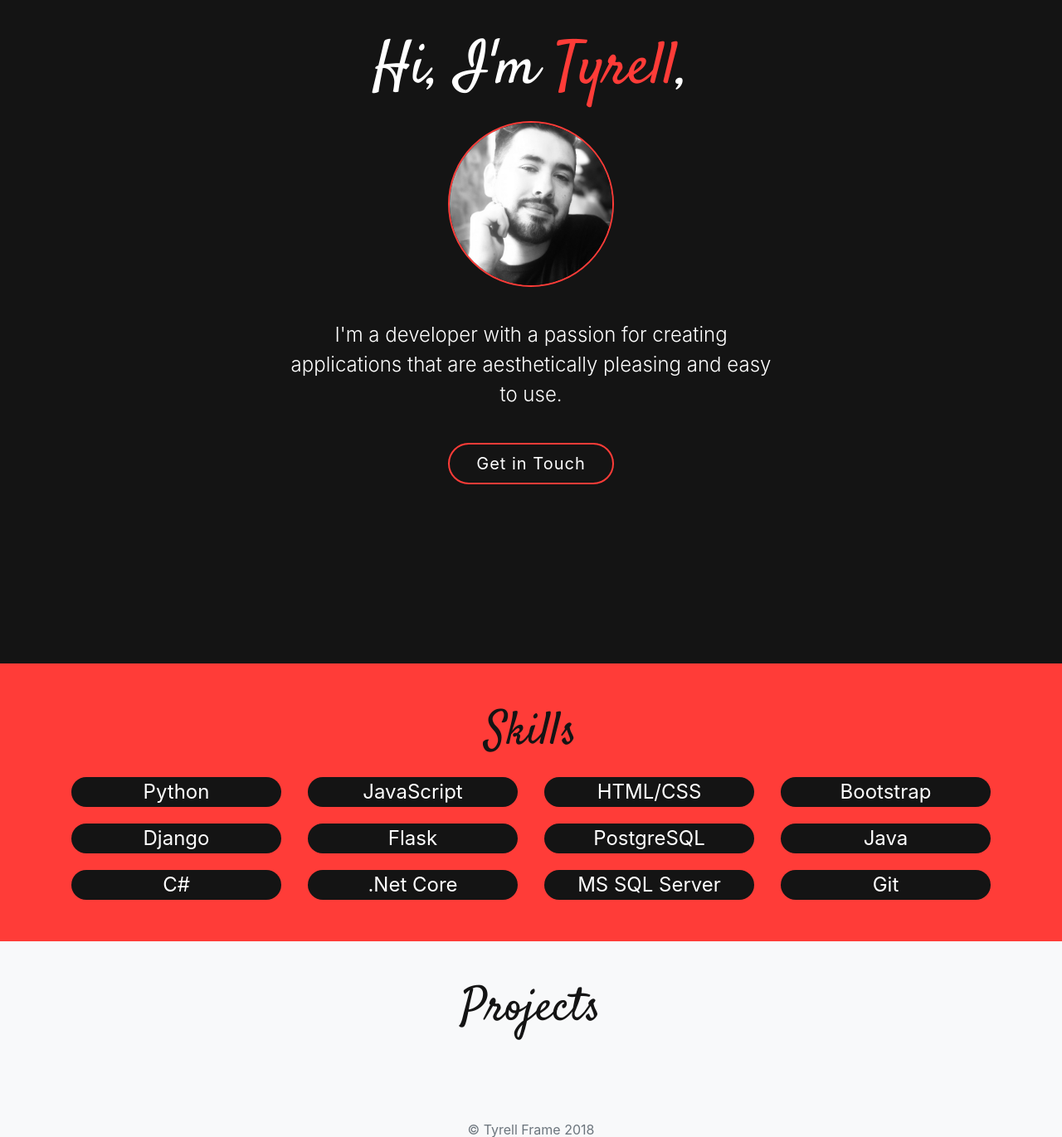
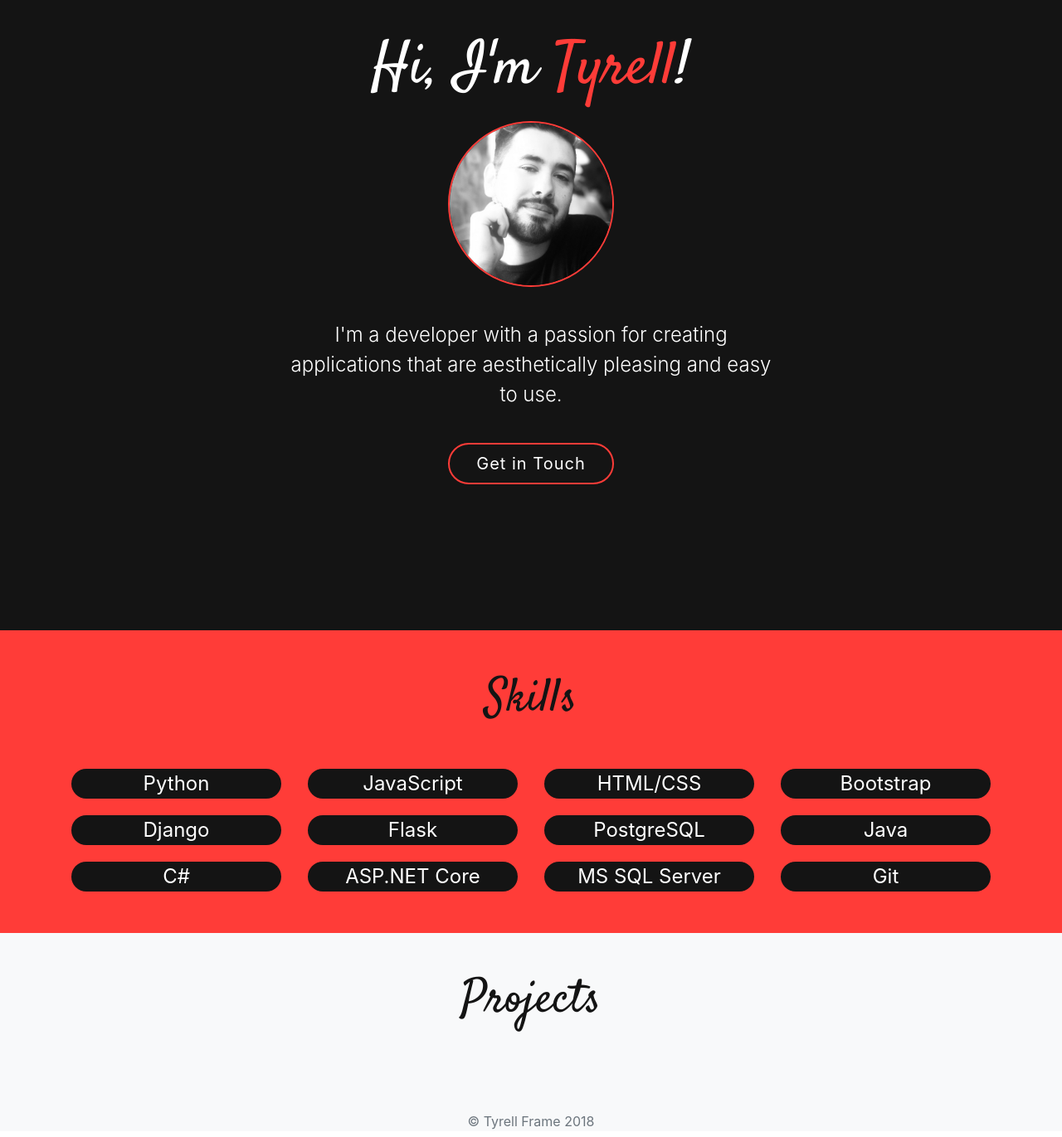
Before and after one commit to tlframe2/portfolio, a Django app: page / in a window 1280 px wide. Shown: the part 64-1435 px from the top of the page at 83% size. Run offline with Django 3.2, Linux system fonts and the light colour scheme; data that the repository does not hold is empty; some libraries are stand-ins or nearby versions.

Commit message:
updated css to fix text overflow

```diff
--- a/jobs/static/jobs/css/style.css
+++ b/jobs/static/jobs/css/style.css
@@ -23,7 +23,7 @@ a {
 .bg-jumbotron {
     background-color: #141414;
     padding-top: 40px;
-    height: 100vh;
+    height: 95vh;
     padding-bottom: 50px;
 }
 
@@ -68,6 +68,10 @@ a {
     padding: 50px;
 }
 
+.skills h1 {
+    padding-bottom: 30px;
+}
+
 .skills, .projects h1 {
     color: #141414;
 }
@@ -110,6 +114,10 @@ footer {
 
 @media (max-width: 768px) {
 
+    .bg-jumbotron {
+        height: auto;
+    }
+
     [class*="col-"] {
         margin-bottom: 15px;
     }
--- a/jobs/templates/jobs/home.html
+++ b/jobs/templates/jobs/home.html
@@ -49,7 +49,7 @@
 
       <section class="bg-jumbotron text-center" id="intro">
         <div class="container">
-          <h1 class="jumbotron-heading text-white display-3">Hi, I'm <span style="color:#FF3C38;">Tyrell</span>,</h1>
+          <h1 class="jumbotron-heading text-white display-3">Hi, I'm <span style="color:#FF3C38;">Tyrell</span>!</h1>
           <img src="../../static/jobs/images/profile-pic.jpg" class="profile-pic">
           <div class="tagline">
             <p class="lead text-white tagline-text">
@@ -80,7 +80,7 @@
           </div>
           <div class="row">
             <div class="text-center col-sm mx-3 skill-block">C#</div>
-            <div class="text-center col-sm mx-3 skill-block">.Net Core</div>
+            <div class="text-center col-sm mx-3 skill-block">ASP.NET Core</div>
             <div class="text-center col-sm mx-3 skill-block">MS SQL Server</div>
             <div class="text-center col-sm mx-3 skill-block">Git</div>
           </div>
@@ -118,14 +118,6 @@
       </div>
     </footer>
 
-    <!-- Bootstrap core JavaScript
-    ================================================== -->
-    <!-- Placed at the end of the document so the pages load faster -->
-    <!-- <script src="https://code.jquery.com/jquery-3.2.1.slim.min.js" integrity="sha384-KJ3o2DKtIkvYIK3UENzmM7KCkRr/rE9/Qpg6aAZGJwFDMVNA/GpGFF93hXpG5KkN" crossorigin="anonymous"></script>
-    <script>window.jQuery || document.write('<script src="../../../../assets/js/vendor/jquery-slim.min.js"><\/script>')</script>
-    <script src="../../../../assets/js/vendor/popper.min.js"></script>
-    <script src="../../../../dist/js/bootstrap.min.js"></script>
-    <script src="../../../../assets/js/vendor/holder.min.js"></script> -->
     <script src="https://code.jquery.com/jquery-3.2.1.slim.min.js" integrity="sha384-KJ3o2DKtIkvYIK3UENzmM7KCkRr/rE9/Qpg6aAZGJwFDMVNA/GpGFF93hXpG5KkN" crossorigin="anonymous"></script>
     <script src="https://cdnjs.cloudflare.com/ajax/libs/popper.js/1.12.9/umd/popper.min.js" integrity="sha384-ApNbgh9B+Y1QKtv3Rn7W3mgPxhU9K/ScQsAP7hUibX39j7fakFPskvXusvfa0b4Q" crossorigin="anonymous"></script>
     <script src="https://maxcdn.bootstrapcdn.com/bootstrap/4.0.0/js/bootstrap.min.js" integrity="sha384-JZR6Spejh4U02d8jOt6vLEHfe/JQGiRRSQQxSfFWpi1MquVdAyjUar5+76PVCmYl" crossorigin="anonymous"></script>
```
